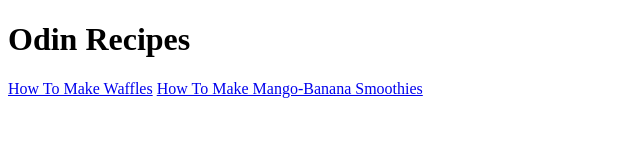
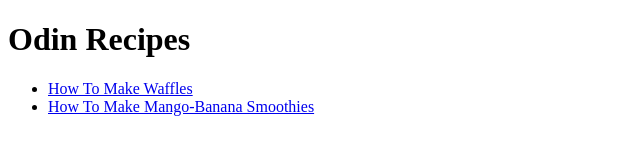
Before and after one commit to codingemm/odin-recipes, a plain HTML site: page index.html in a window 1280 px wide. Shown: the whole page, without its empty margins (0-640 px from the left). Drawn offline with Linux system fonts and the light colour scheme.

Commit message:
Make recipes into a list

```diff
--- a/index.html
+++ b/index.html
@@ -9,8 +9,10 @@
     <body>
         <h1>Odin Recipes</h1>
 
-        <a href="../odin-recipes/recipes/waffles.html">How To Make Waffles</a>
-        <a href="../odin-recipes/recipes/mango_banana_smooth.html">How To Make Mango-Banana Smoothies</a>
+        <ul>
+            <li><a href="../odin-recipes/recipes/waffles.html">How To Make Waffles</a></li>
+            <li><a href="../odin-recipes/recipes/mango_banana_smooth.html">How To Make Mango-Banana Smoothies</a></li>
+        </ul>
 
     </body>
 </html>
```
